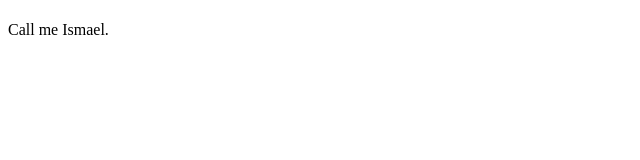
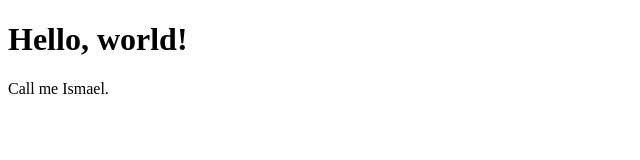
Before and after one commit to makeni/website, a plain HTML site: page index.html in a window 1280 px wide. Shown: the whole page, without its empty margins (0-640 px from the left). Drawn offline with Linux system fonts and the light colour scheme.

Commit message:
Modify index file

```diff
--- a/index.html
+++ b/index.html
@@ -1,10 +1,11 @@
 <!DOCTYPE html>
 <html>
-    <head>
-        <title></title>
-    </head>
-    <body>
-        <h1><Hello, world></h1>
-        <p>Call me Ismael.</h1>
-    </body>
+<head>
+    <meta charset="UTF-8">
+    <title>Document</title>
+</head>
+<body>
+    <h1>Hello, world!</h1>
+    <P>Call me Ismael.</P>
+</body>
 </html>
```
